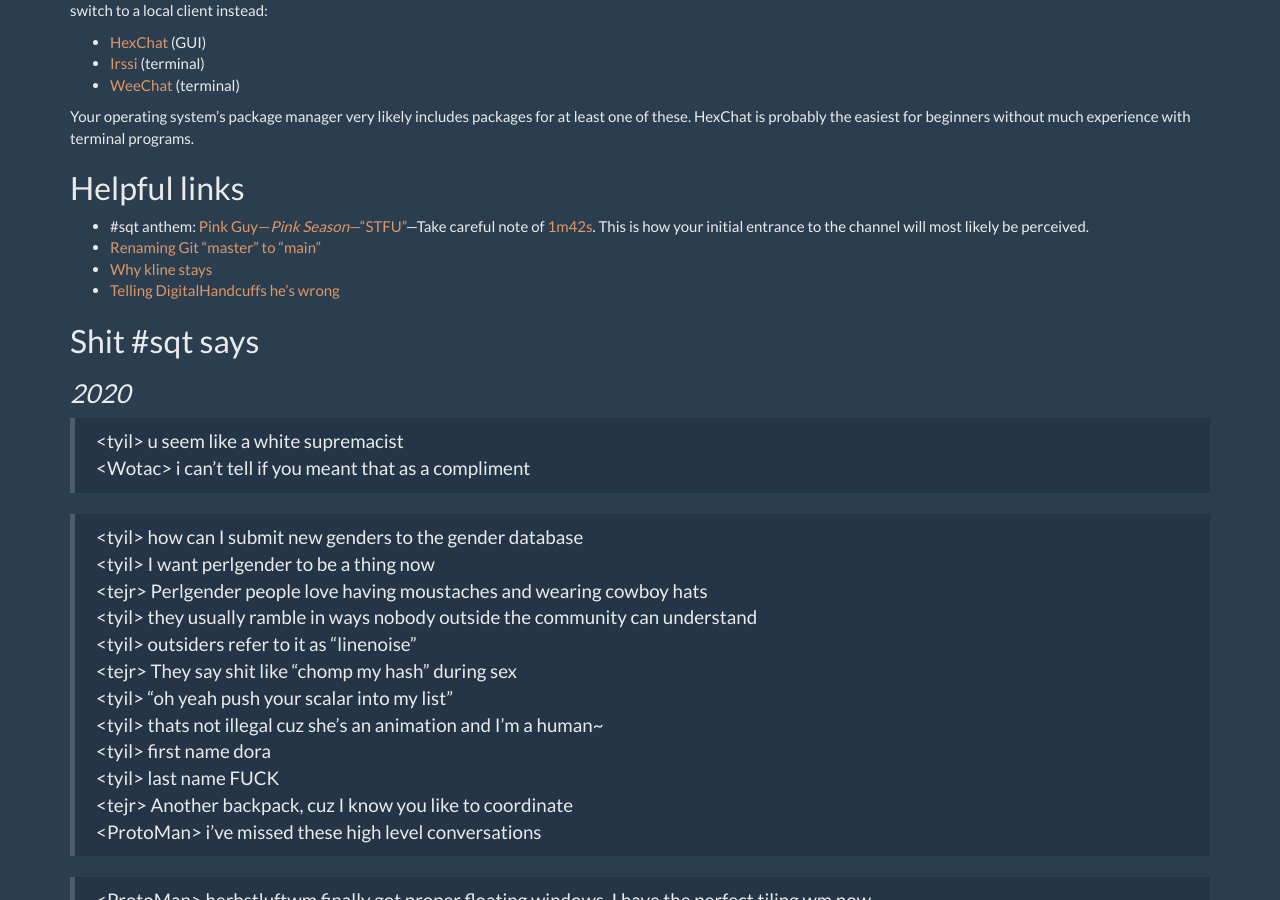
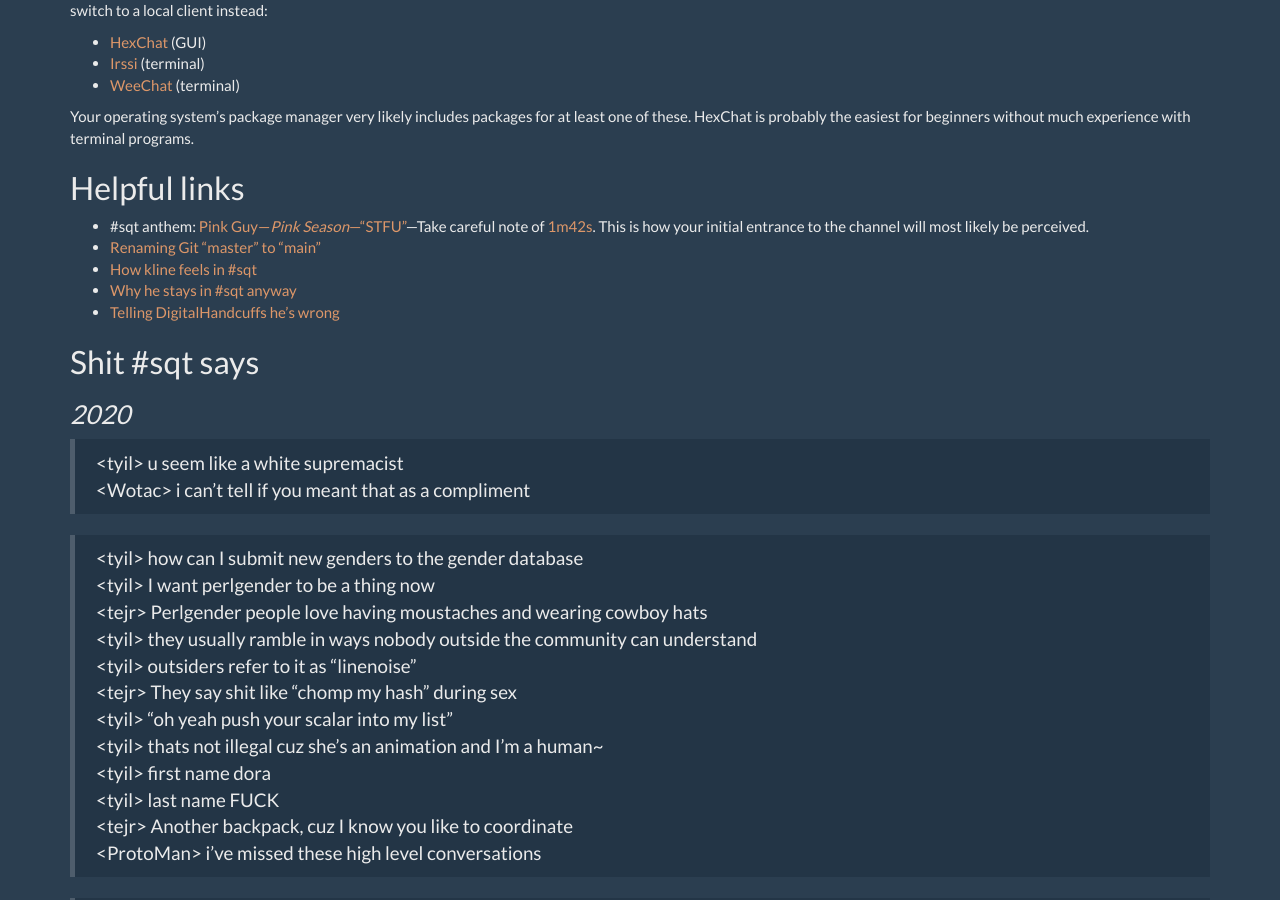
Before and after one commit to scriptkitties/fglt, a Jekyll site: the page built from irc.md, in a window 1280 px wide and 900 px high, scrolled down 439 px. Built offline with Jekyll 4.4.1, drawn with Linux system fonts in a browser that asks for light colours.

Commit message:
Add kline-in-sqt.webm

```diff
--- a/irc.md
+++ b/irc.md
@@ -30,7 +30,8 @@
 
 * #sqt anthem: [Pink Guy---*Pink Season*---"STFU"](https://www.invidio.us/watch?v=OLpeX4RRo28)—Take careful note of [1m42s](https://www.invidio.us/watch?v=OLpeX4RRo28&t=1m42s).  This is how your initial entrance to the channel will most likely be perceived.
 * [Renaming Git "master" to "main"](https://www.invidio.us/watch?v=EztbyhAJNtk)
-* [Why kline stays](/assets/img/why-kline-stays.jpg)
+* [How kline feels in #sqt](/assets/vid/kline-in-sqt.webm)
+* [Why he stays in #sqt anyway](/assets/img/why-kline-stays.jpg)
 * [Telling DigitalHandcuffs he's wrong](/assets/vid/telling-digitalhandcuffs-hes-wrong.webm)
 
 ## Shit #sqt says
```
Also changed, not shown: 1 other file.
